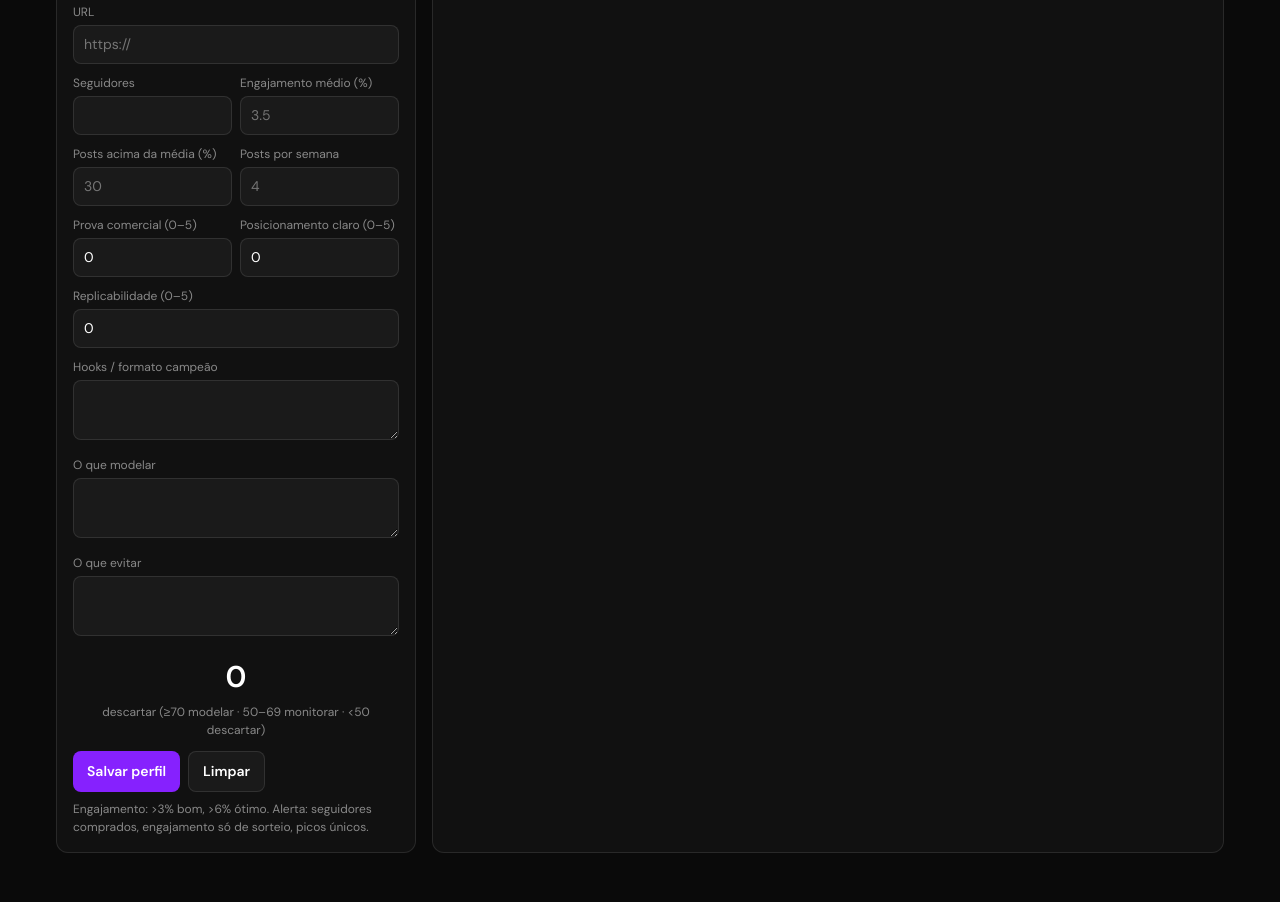
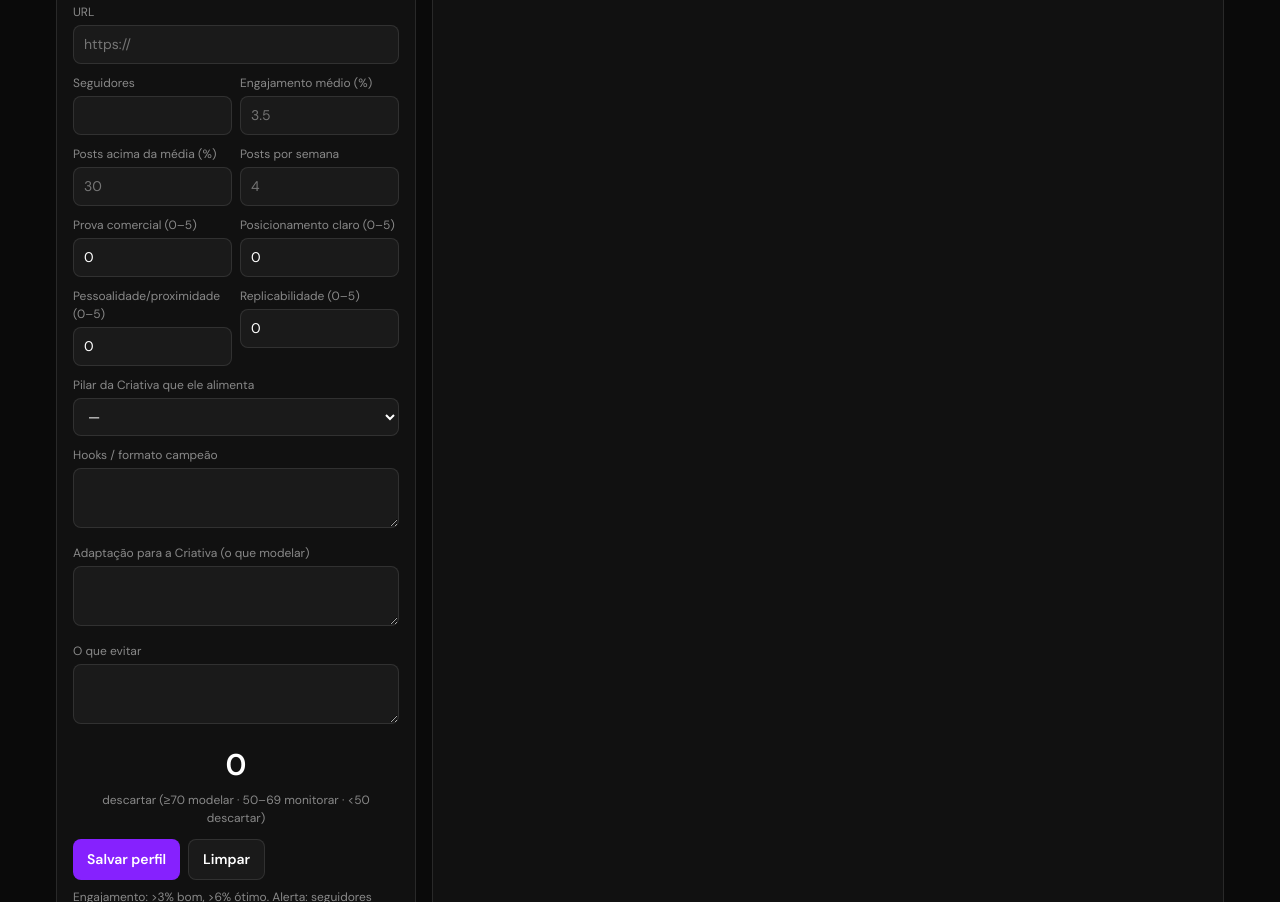
Before and after one commit to criativaphb0-del/criativaphb0-del.github.io, a plain HTML site: page decode/index.html in a window 1280 px wide. Shown: the part 277-1179 px from the top of the page. Before the commit the page ends 1146 px from the top, so only its background shows below. Drawn offline with Linux system fonts and the light colour scheme.

Commit message:
Decode: alinha ao posicionamento da Criativa (pessoalidade, pilares, doc de posicionamento)
Co-Authored-By: Claude Sonnet 5.5 <noreply@anthropic.com>
Claude-Session: https://claude.ai/code/session_01EzusXAuMZNmknYDKhG5xjz

```diff
--- a/decode/index.html
+++ b/decode/index.html
@@ -42,7 +42,7 @@ a{color:var(--p2)}
 <div class="grid">
   <form class="card" id="f">
     <b>Novo perfil</b>
-    <div class="row"><div><label>Nicho</label><input id="nicho" required placeholder="Ex.: Estética"></div>
+    <div class="row"><div><label>Nicho</label><input id="nicho" required placeholder="Ex.: Gestor de tráfego local"></div>
       <div><label>Plataforma</label><select id="plat"><option>Instagram</option><option>TikTok</option><option>YouTube</option><option>Meta Ad Library</option><option>Google Meu Negócio</option></select></div></div>
     <label>Perfil / @</label><input id="perfil" required placeholder="@perfil">
     <label>URL</label><input id="url" placeholder="https://">
@@ -52,9 +52,12 @@ a{color:var(--p2)}
       <div><label>Posts por semana</label><input id="freq" type="number" min="0" placeholder="4"></div></div>
     <div class="row"><div><label>Prova comercial (0–5)</label><input id="prova" type="number" min="0" max="5" value="0"></div>
       <div><label>Posicionamento claro (0–5)</label><input id="pos" type="number" min="0" max="5" value="0"></div></div>
-    <label>Replicabilidade (0–5)</label><input id="rep" type="number" min="0" max="5" value="0">
+    <div class="row"><div><label>Pessoalidade/proximidade (0–5)</label><input id="pess" type="number" min="0" max="5" value="0"></div>
+      <div><label>Replicabilidade (0–5)</label><input id="rep" type="number" min="0" max="5" value="0"></div></div>
+    <label>Pilar da Criativa que ele alimenta</label>
+    <select id="pilar"><option value="">—</option><option>Geração de demanda</option><option>Posicionamento de marca</option><option>CRM e faturamento</option><option>Atendimento com IA</option><option>Pessoalidade (bastidor/autoridade)</option></select>
     <label>Hooks / formato campeão</label><textarea id="hooks"></textarea>
-    <label>O que modelar</label><textarea id="modelar"></textarea>
+    <label>Adaptação para a Criativa (o que modelar)</label><textarea id="modelar"></textarea>
     <label>O que evitar</label><textarea id="evitar"></textarea>
     <div class="score" id="sc">0</div><div class="verdict" id="vd">Preencha para calcular</div>
     <div style="display:flex;gap:8px;margin-top:12px"><button>Salvar perfil</button><button type="reset" class="ghost" id="rs">Limpar</button></div>
@@ -85,17 +88,18 @@ const $=id=>document.getElementById(id);
 const save=()=>{try{localStorage.setItem(KEY,JSON.stringify(data))}catch(e){}};
 const clamp=(v,a,b)=>Math.min(b,Math.max(a,v));
 function calc(p){
-  const eng=clamp((+p.eng||0)/6,0,1)*25;
-  const acima=clamp((+p.acima||0)/30,0,1)*20;
+  const eng=clamp((+p.eng||0)/6,0,1)*20;
+  const acima=clamp((+p.acima||0)/30,0,1)*15;
   const prova=clamp((+p.prova||0)/5,0,1)*25;
   const pos=clamp((+p.pos||0)/5,0,1)*15;
-  const freq=clamp((+p.freq||0)/3,0,1)*10;
+  const pess=clamp((+p.pess||0)/5,0,1)*15;
+  const freq=clamp((+p.freq||0)/3,0,1)*5;
   const rep=clamp((+p.rep||0)/5,0,1)*5;
-  return Math.round(eng+acima+prova+pos+freq+rep);
+  return Math.round(eng+acima+prova+pos+pess+freq+rep);
 }
 const status=s=>s>=70?'modelar':s>=50?'monitorar':'descartar';
 const cls=s=>s==='modelar'?'m':s==='monitorar'?'w':'d';
-const ids=['nicho','plat','perfil','url','seg','eng','acima','freq','prova','pos','rep','hooks','modelar','evitar'];
+const ids=['nicho','plat','perfil','url','seg','eng','acima','freq','prova','pos','pess','rep','pilar','hooks','modelar','evitar'];
 const read=()=>Object.fromEntries(ids.map(i=>[i,$(i).value]));
 function live(){const s=calc(read());$('sc').textContent=s;$('vd').textContent=status(s)+' (≥70 modelar · 50–69 monitorar · <50 descartar)'}
 ids.forEach(i=>$(i).addEventListener('input',live));
@@ -114,14 +118,14 @@ function render(){
   $('tb').innerHTML=rows.map(p=>{
     const u=safeUrl(p.url);
     const name=u?`<a href="${esc(u)}" target="_blank" rel="noopener">${esc(p.perfil)}</a>`:esc(p.perfil);
-    const det=[p.hooks&&'<b>Hooks:</b> '+esc(p.hooks),p.modelar&&'<b>Modelar:</b> '+esc(p.modelar),p.evitar&&'<b>Evitar:</b> '+esc(p.evitar)].filter(Boolean).join('<br>');
-    return `<tr><td>${name}<div class="note">${esc(p.plat)} · ${esc(p.seg)} seg.</div>${det?`<div class="note">${det}</div>`:''}</td><td>${esc(p.nicho)}</td><td>${esc(p.eng)}%</td><td><b>${p.score}</b></td><td><span class="tag ${cls(p.status)}">${p.status}</span></td><td><button class="ghost sm" data-d="${p.id}">Excluir</button></td></tr>`;
+    const det=[p.hooks&&'<b>Hooks:</b> '+esc(p.hooks),p.modelar&&'<b>Adaptar:</b> '+esc(p.modelar),p.evitar&&'<b>Evitar:</b> '+esc(p.evitar)].filter(Boolean).join('<br>');
+    return `<tr><td>${name}<div class="note">${esc(p.plat)} · ${esc(p.seg)} seg.${p.pilar?' · '+esc(p.pilar):''}</div>${det?`<div class="note">${det}</div>`:''}</td><td>${esc(p.nicho)}</td><td>${esc(p.eng)}%</td><td><b>${p.score}</b></td><td><span class="tag ${cls(p.status)}">${p.status}</span></td><td><button class="ghost sm" data-d="${p.id}">Excluir</button></td></tr>`;
   }).join('');
 }
 $('tb').addEventListener('click',e=>{const id=e.target.dataset.d;if(id&&confirm('Excluir este perfil?')){data=data.filter(p=>String(p.id)!==id);save();render()}});
 $('q').addEventListener('input',render);$('fs').addEventListener('change',render);
 
-const cols=['nicho','plat','perfil','url','seg','eng','acima','freq','prova','pos','rep','hooks','modelar','evitar','score','status'];
+const cols=['nicho','plat','perfil','url','seg','eng','acima','freq','prova','pos','pess','rep','pilar','hooks','modelar','evitar','score','status'];
 const cell=v=>{v=String(v??'');if(/^[=+\-@]/.test(v))v="'"+v;return '"'+v.replace(/"/g,'""')+'"'};
 $('exp').addEventListener('click',()=>{
   const csv=[cols.join(',')].concat(data.map(p=>cols.map(c=>cell(p[c])).join(','))).join('\n');
--- a/decode/perfis-template.csv
+++ b/decode/perfis-template.csv
@@ -1 +1 @@
-nicho,plat,perfil,url,seg,eng,acima,freq,prova,pos,rep,hooks,modelar,evitar
+nicho,plat,perfil,url,seg,eng,acima,freq,prova,pos,pess,rep,pilar,hooks,modelar,evitar
```
Also changed, not shown: 3 other files.
